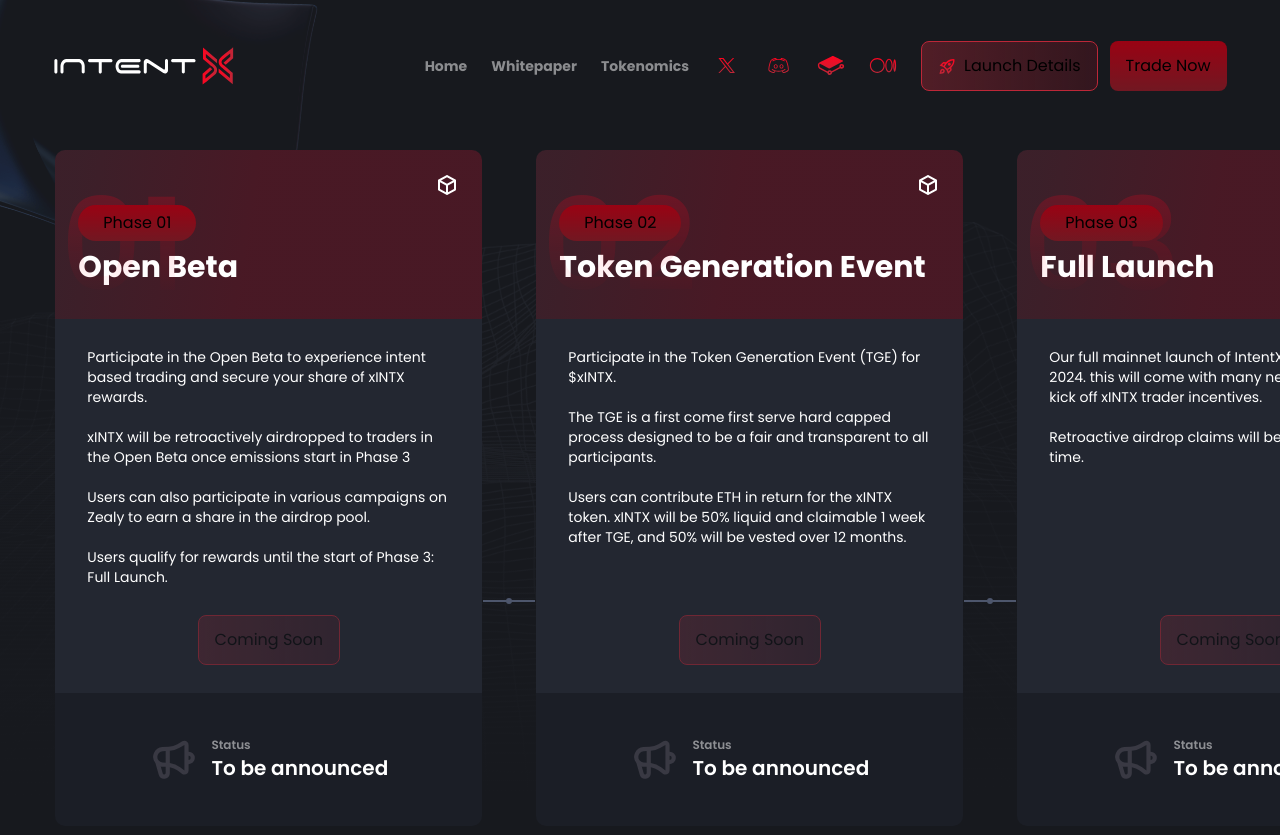
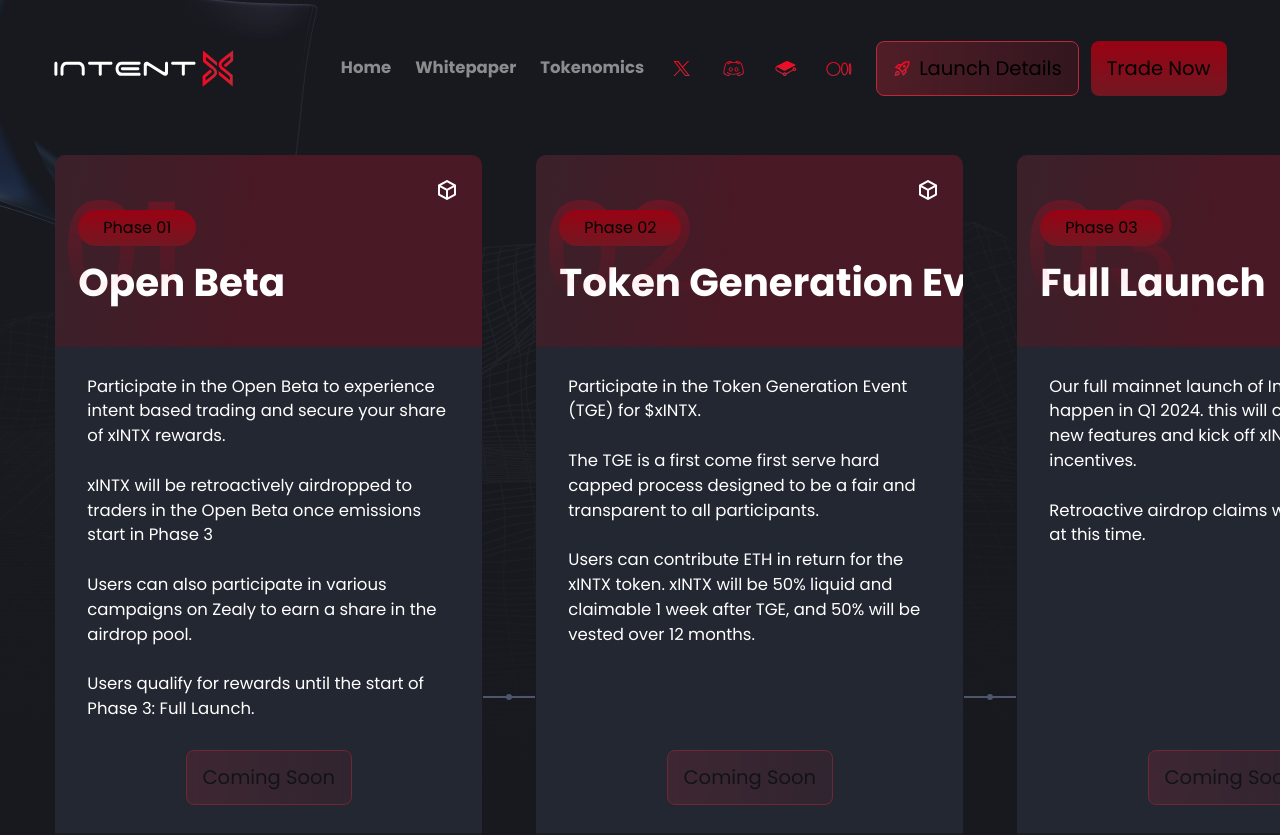
Before and after one commit to spectrox0/landing-next-crypto, a Next.js app: page / in a window 1280 px wide. Shown: the top 835 px of the page. Built offline with nearby package versions, Linux system fonts and the light colour scheme.

Commit message:
feature: first try basic template test to intentx

```diff
--- a/src/components/buttons/SocialBtn.tsx
+++ b/src/components/buttons/SocialBtn.tsx
@@ -21,8 +21,8 @@
 const icons: Record<SocialIcons, (typeof socialIcons)[number]> = {
   ["x"]: XIcon,
   ["discord"]: DiscordIcon,
-  ["circle"]: CircleIconImage,
-  ["book"]: BookIconImage,
+  ["circle"]: CircleIcon,
+  ["book"]: BookIcon,
 };
 
 export const SocialBtn: FC<Props> = ({ icon, className, ...rest }) => {
--- a/tailwind.config.ts
+++ b/tailwind.config.ts
@@ -1,4 +1,10 @@
 import type { Config } from "tailwindcss";
+// eslint-disable-next-line import/no-extraneous-dependencies, global-require
+const settingsScreens = require("./tailwind.settings.screens");
+
+// eslint-disable-next-line import/no-extraneous-dependencies, global-require , no-var-requires
+const settingsFontSizes = require("./tailwind.settings.fontSizes");
+
 // the color palette is defined in src/styles/colors.css
 const config: Config = {
   content: [
@@ -8,6 +14,8 @@
     "./src/**/*.{js,ts,jsx,tsx}",
   ],
   theme: {
+    screens: settingsScreens,
+    fontSize: settingsFontSizes,
     extend: {
       colors: {
         primary: "var(--primary-color)",
--- /dev/null
+++ b/tailwind.settings.fontSizes.js
@@ -0,0 +1,39 @@
+const settings = require("./tailwind.settings");
+
+const fsMin = settings.typography.fontSizeMin;
+const fsMax = settings.typography.fontSizeMax;
+const { msFactorMin } = settings.typography;
+const { msFactorMax } = settings.typography;
+const screenMin = settings.screensRem.min;
+const screenMax = settings.screensRem["2xl"];
+
+// Calc Min and Max Fontsize
+const calcMulti = (multiMin = 0, multiMax = null) => {
+  return {
+    fsMin: fsMin * msFactorMin ** multiMin,
+    fsMax: fsMax * msFactorMax ** (multiMax || multiMin),
+  };
+};
+
+// build the clamp property
+const clamp = (multiMin = 0, multiMax = null) => {
+  const res = calcMulti(multiMin, multiMax || multiMin);
+  const { fsMin, fsMax } = res;
+  return `clamp(${fsMin}rem, calc(${fsMin}rem + (${fsMax} - ${fsMin}) * ((100vw - ${screenMin}rem) / (${screenMax} - ${screenMin}))), ${fsMax}rem)`;
+};
+
+module.exports = {
+  xs: clamp(-2),
+  sm: clamp(-1),
+  base: clamp(0),
+  lg: clamp(1),
+  xl: clamp(2),
+  "2xl": clamp(3),
+  "3xl": clamp(4),
+  "4xl": clamp(5),
+  "5xl": clamp(6),
+  "6xl": clamp(7),
+  "7xl": clamp(8),
+  "8xl": clamp(9),
+  "9xl": clamp(10),
+};
--- /dev/null
+++ b/tailwind.settings.js
@@ -0,0 +1,20 @@
+module.exports = {
+  typography: {
+    fontSizeMin: 1.125,
+    fontSizeMax: 1.25,
+    msFactorMin: 1.125,
+    msFactorMax: 1.2,
+    lineHeight: 1.6,
+  },
+  screensRem: {
+    min: 20,
+    sm: 40,
+    md: 48,
+    lg: 64,
+    xl: 80,
+    "2xl": 96,
+  },
+  grid: {
+    cols: 24,
+  },
+};
--- /dev/null
+++ b/tailwind.settings.screens.js
@@ -0,0 +1,13 @@
+const settings = require("./tailwind.settings");
+
+const remToPx = rem => {
+  return `${rem * 16}px`;
+};
+
+module.exports = {
+  sm: remToPx(settings.screensRem.sm),
+  md: remToPx(settings.screensRem.md),
+  lg: remToPx(settings.screensRem.lg),
+  xl: remToPx(settings.screensRem.xl),
+  "2xl": remToPx(settings.screensRem["2xl"]),
+};
```
